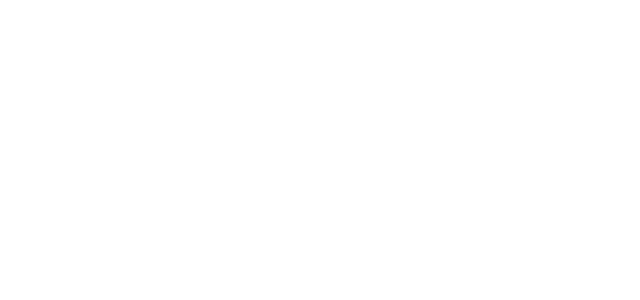
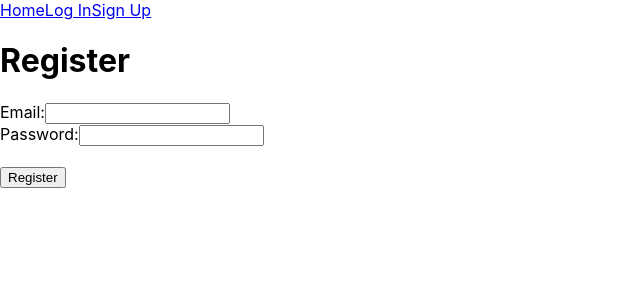
Before and after one commit to EugeneLee3/Daily-Picture-Web-App, a React (Create React App) app in the folder client/daily-picture-app/: page /register in a window 1280 px wide. Before the commit this address had no page. Shown: the top 300 px of the page, without its empty margins (0-640 px from the left). Built offline with nearby package versions, Linux system fonts and the light colour scheme.

Commit message:
needs to be able to get and post from database

```diff
--- a/client/daily-picture-app/src/App.js
+++ b/client/daily-picture-app/src/App.js
@@ -4,7 +4,6 @@
 import Home from './pages/Home';
 import Login from './pages/Login';
 import Register from './pages/Register';
-import Navbar from './components/Navbar';
 import LayoutLoader from './layouts/LayoutLoader';
 
 function App() {
@@ -18,7 +17,7 @@
             <Route path="/" element={ <LayoutLoader /> }>
               <Route index element={ <Home /> } />
               <Route path="sign-in" element={ <Login /> } />
-              <Route path="sign-up" element={ <Register /> } />
+              <Route path="register" element={ <Register /> } />
             </Route>
 
           </Routes>
--- a/client/daily-picture-app/src/components/Navbar.js
+++ b/client/daily-picture-app/src/components/Navbar.js
@@ -1,14 +1,16 @@
 import React from 'react'
 import { Link } from 'react-router-dom';
+
+import '../styles/navbar.css'
 
 function Navbar() {
   return (
     <div>
 
-      <nav>
-        <Link to="/">Home</Link>
-        <Link to="/sign-in">Log In</Link>
-        <Link to="/sign-up">Sign Up</Link>
+      <nav className="navbar horizontal">
+        <Link to="/" className="horizontal item">Home</Link>
+        <Link to="/sign-in" className="horizontal item">Log In</Link>
+        <Link to="/register" className="horizontal item">Sign Up</Link>
       </nav>
 
     </div>
--- a/client/daily-picture-app/src/pages/Login.js
+++ b/client/daily-picture-app/src/pages/Login.js
@@ -1,11 +1,45 @@
-import React from 'react'
+import { React, useState } from 'react'
+
 
 function Login() {
+  const [email, setEmail] = useState('');
+  const [password, setPassword] = useState('');
+
+  const handleEmailChange = (event) => {
+    setEmail(event.target.value);
+  };
+
+  const handlePasswordChange = (event) => {
+    setPassword(event.target.value);
+  };
+
+  const handleSubmit = (event) => {
+    event.preventDefault();
+    // Handle form submission here
+    console.log(email)
+    console.log(password)
+    setEmail('');
+    setPassword('');
+  };
+
   return (
     <div>
-        test1
+      <h1>Sign In</h1>
+      <form onSubmit={handleSubmit}>
+        <label>
+          Email:
+          <input type="email" value={email} onChange={handleEmailChange} />
+        </label>
+        <br />
+        <label>
+          Password:
+          <input type="password" value={password} onChange={handlePasswordChange} />
+        </label>
+        <br />
+        <button type="submit">Sign In</button>
+      </form>
     </div>
-  )
+  );
 }
 
 export default Login
--- a/client/daily-picture-app/src/pages/Register.js
+++ b/client/daily-picture-app/src/pages/Register.js
@@ -1,11 +1,64 @@
-import React from 'react'
+import { React, useState } from 'react'
 
 function Register() {
+  const [email, setEmail] = useState('');
+  const [password, setPassword] = useState('');
+
+  const handleEmailChange = (event) => {
+    setEmail(event.target.value);
+  };
+
+  const handlePasswordChange = (event) => {
+    setPassword(event.target.value);
+  };
+
+  const handleSubmit = (event) => {
+    event.preventDefault();
+    // Handle form submission here
+    fetch('/register', {
+      method: 'POST',
+      headers: {
+        'Content-Type': 'application/json'
+      },
+      body: JSON.stringify({
+        email,
+        password
+      })
+    })
+      .then(response => {
+        if (response.ok) {
+          console.log('User created');
+        } else {
+          console.log(email);
+          console.log(password);
+          console.log('Internal Server Error');
+        }
+      })
+      .catch(error => {
+        console.log('Error');
+      });
+  };
+
   return (
     <div>
-        test2
+      <h1>Register</h1>
+      <form onSubmit={handleSubmit}>
+        <label>
+          Email:
+          <input type="email" value={email} onChange={handleEmailChange} />
+        </label>
+        <br />
+        <label>
+          Password:
+          <input type="password" value={password} onChange={handlePasswordChange} />
+        </label>
+        <br />
+        <br />
+        <button type="submit">Register</button>
+      </form>
     </div>
-  )
+  );
 }
 
+
 export default Register
```
Also changed, not shown: client/daily-picture-app/src/styles/navbar.css (added).
